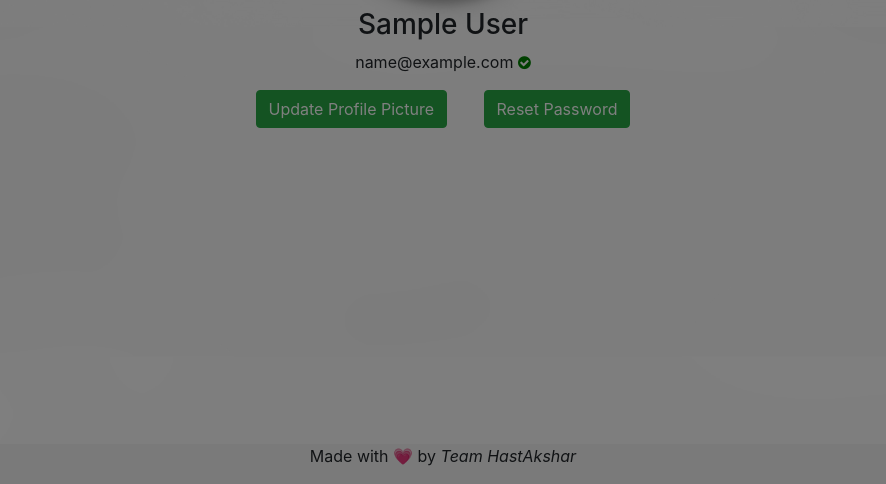
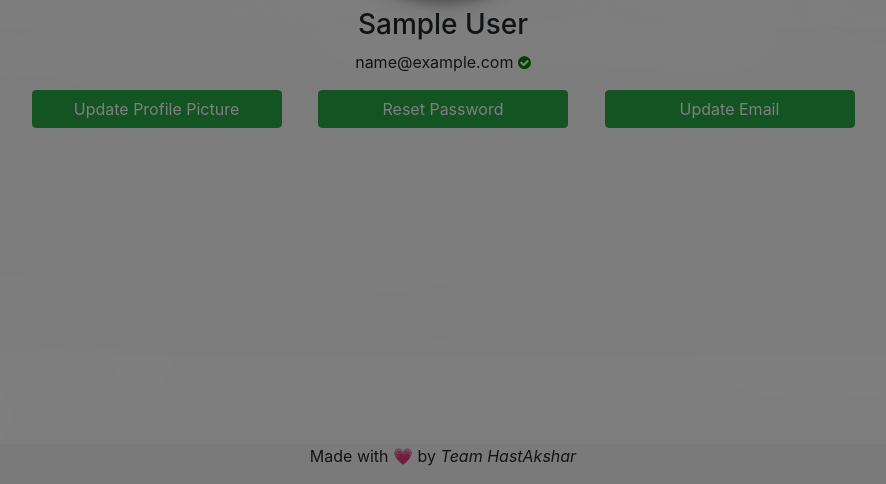
Before and after one commit to rkasale28/Hastakshar-Localhost, a Django app: page /view_profile/ in a window 1280 px wide, after a click on "Reset Password". Shown: the part 316-800 px from the top of the page, without its empty margins (197-1083 px from the left). Run offline with Django 3.2, Linux system fonts and the light colour scheme; the visitor is signed in with stand-in values (Sample User, id 1); data comes from the database, SQL or seed files in the repository; some libraries are stand-ins or nearby versions.

Commit message:
Update Email Feature Added

```diff
--- a/register/ajax_validation.py
+++ b/register/ajax_validation.py
@@ -89,3 +89,16 @@ def validate_roomcode(request):
     }
 
 	return JsonResponse(data)
+
+def validate_reset_email(request):
+	username = request.GET.get('username', None)
+	email = request.GET.get('email', None)
+
+	user = User.objects.get(username=username)
+
+	data = {
+		'invalid' : not (len(email)==0 or valid_email(email)),
+		'same' : email == user.email
+    }
+
+	return JsonResponse(data)
--- a/register/templates/main/view_profile.html
+++ b/register/templates/main/view_profile.html
@@ -10,7 +10,7 @@
     <link rel="stylesheet" href="https://stackpath.bootstrapcdn.com/bootstrap/4.1.3/css/bootstrap.min.css"
         integrity="sha384-MCw98/SFnGE8fJT3GXwEOngsV7Zt27NXFoaoApmYm81iuXoPkFOJwJ8ERdknLPMO" crossorigin="anonymous">
     <link rel="stylesheet" href="https://cdnjs.cloudflare.com/ajax/libs/font-awesome/4.7.0/css/font-awesome.min.css">
-
+    <link rel="stylesheet" href="{% static 'css/profile.css'%}">
 
     <script src="https://smtpjs.com/v3/smtp.js"> </script>
     <script src="https://ajax.googleapis.com/ajax/libs/jquery/2.1.1/jquery.min.js"></script>
@@ -47,15 +47,19 @@
             <h3 class="mt-2">{{ user.first_name }} {{ user.last_name }}</h3>
             <span class="mt-1 clearfix">{{ user.email }} <i class="fa fa-check-circle"
                     style="font-size:15px;color:green"></i></span>
-            <button type="button" class="btn btn-success m-3" data-toggle="modal" data-target="#myModal">Update Profile
+
+            <button type="button" class="btn btn-success custom-btn" data-toggle="modal" data-target="#myModal">Update
+                Profile
                 Picture</button>
-            <button type="button" class="btn btn-success m-3" data-toggle="modal" onclick="sendEmail()"
-                data-target="#myModal2">Reset
-                Password</button>
+            <button type="button" class="btn btn-success custom-btn" data-toggle="modal" onclick="sendEmail()"
+                data-target="#myModal2">Reset Password</button>
+            <button type="button" class="btn btn-success custom-btn" data-toggle="modal" data-target="#myModal3">Update
+                Email</button>
+
         </div>
     </div>
 
-    <!-- Modal -->
+    <!-- Modal for Update Profile Picture -->
     <div class="modal fade" id="myModal" role="dialog">
         <div class="modal-dialog">
 
@@ -78,7 +82,7 @@
         </div>
     </div>
 
-    <!-- Modal -->
+    <!-- Modal for Reset Password -->
     <div class="modal fade" id="myModal2" role="dialog">
         <div class="modal-dialog">
 
@@ -112,7 +116,7 @@
                         </div>
 
                         <input type="button" class="btn btn-success" value="Verify OTP" onclick="enterPassword()"
-                        id="submit_button" disabled style="border-radius: 100px; margin-top: 5px;" />
+                            id="submit_button" disabled style="border-radius: 100px; margin-top: 5px;" />
 
                         <div id="div_id_password1" class="form-group" style="display: none;">
                             <label for="id_password1" class=" requiredField">
@@ -131,8 +135,10 @@
                                         previous password!</li>
                                 </ul>
                                 <ul class="text-primary messages">
-                                    <li id="password-error-3">Password should contain atleast one upper Case alphabet</li>
-                                    <li id="password-error-4">Password should contain atleast one lower Case alphabet</li>
+                                    <li id="password-error-3">Password should contain atleast one upper Case alphabet
+                                    </li>
+                                    <li id="password-error-4">Password should contain atleast one lower Case alphabet
+                                    </li>
                                     <li id="password-error-5">Password should contain atleast one digit</li>
                                     <li id="password-error-6">Password should contain atleast one special character</li>
                                     <li id="password-error-7">Password should contain atleast six characters</li>
@@ -151,7 +157,8 @@
                             </div>
                             <div>
                                 <ul class="text-danger messages">
-                                    <li id="password2-error-1" style="display: none;">Confirm Password cannot be blank</li>
+                                    <li id="password2-error-1" style="display: none;">Confirm Password cannot be blank
+                                    </li>
                                     <li id="password2-error-2" style="display: none;">Passwords don't match</li>
                                 </ul>
                             </div>
@@ -165,9 +172,73 @@
         </div>
     </div>
 
+    <!-- Modal for Update Email -->
+    <div class="modal fade" id="myModal3" role="dialog">
+        <div class="modal-dialog">
+
+            <!-- Modal content-->
+            <div class="modal-content">
+                <div class="modal-header">
+                    <h5 class="modal-title">Update Email</h5>
+                </div>
+                <div class="modal-body">
+                    <form action="update_email_submit/" method="POST" enctype="multipart/form-data">
+                        {% csrf_token %}
+                        <input type="hidden" id="username" value="{{user.username}}" name="username">
+
+                        <div id="div_id_email" class="form-group">
+                            <label for="id_email" class=" requiredField">
+                                Email Address
+                                <span class="asteriskField">*</span>
+                            </label>
+                            <div class="">
+                                <input type="email" name="email" maxlength="50" class="emailinput form-control" required
+                                    id="id_email">
+                            </div>
+                            <div>
+                                <ul class="text-danger messages">
+                                    <li id="email-error-1" style="display:none;">Email cannot be blank</li>
+                                    <li id="email-error-2" style="display:none">Invalid Email</li>
+                                    <li id="email-error-3" style="display:none">New Email cannot be the same as
+                                        previous email!</li>
+                                </ul>
+                            </div>
+                        </div>
+
+                        <input type="button" class="btn btn-info" value="Verify Email" onclick="verifyEmail()" id="otp_button"
+                        style="border-radius: 100px; margin-top: 5px;" disabled/>
+
+                        <input type="hidden" name="otp1_1" id="otp1_1">
+
+                    <div id="div_id_otp_1" class="form-group" style="display: none;">
+                        <label for="otp2_1" class=" requiredField">
+                            Enter OTP
+                            <span class="asteriskField">*</span>
+                        </label>
+                        <div class="">
+                            <input type="password" name="otp2_1" minlength="5" maxlength="5"
+                                class="textinput textInput form-control" required id="otp2_1">
+                        </div>
+                        <div>
+                            <ul class="text-danger messages">
+                                <li id="otp-1-error-1" style="display: none;">OTP cannot be blank</li>
+                                <li id="otp-1-error-2" style="display: none;">OTP doesn't match</li>
+                            </ul>
+                        </div>
+                    </div>
+
+                    <button type="submit" class="btn btn-success m-3"
+                            style="float: right; display: none" id="submit_1">Update</button>
+                    </form>
+                </div>
+            </div>
+        </div>
+    </div>
+
     <script type="text/javascript" src="{%static 'js/time.js'%}"></script>
     <script type="text/javascript" src="{%static 'js/common.js'%}"></script>
     <script type="text/javascript" src="{%static 'validation/forgot.js'%}"></script>
+    <script type="text/javascript" src="{%static 'validation/profile.js'%}"></script>
     {% else %}
 
     <body>
--- a/register/urls.py
+++ b/register/urls.py
@@ -31,6 +31,7 @@ urlpatterns = [
     path('view_profile/',views.view_profile,name="view_profile"),
     path('view_profile/update_profile_pic_submit/',views.update_profile_pic_submit,name="update_profile_pic_submit"),
     path('view_profile/reset_password_submit/',views.reset_password_submit,name="reset_password_submit"),
+    path('view_profile/update_email_submit/',views.update_email_submit,name="update_email_submit"),
 
     path('ajax/validate_email/', ajax.validate_email, name='validate_email'),
     path('ajax/validate_username/', ajax.validate_username, name='validate_username'),
@@ -39,4 +40,5 @@ urlpatterns = [
     path('ajax/get_email/', ajax.get_email, name='get_email'),
     path('ajax/get_data/', ajax.get_data, name='get_data'),
     path('ajax/validate_roomcode/', ajax.validate_roomcode, name='validate_roomcode'),
+    path('ajax/validate_reset_email/', ajax.validate_reset_email, name='validate_reset_email'),
 ]
--- a/register/views.py
+++ b/register/views.py
@@ -155,3 +155,16 @@ def reset_password_submit(request):
 		return redirect('/login')
 	else:
 		return redirect('/view_profile')
+
+def update_email_submit(request):
+	if (request.method=='POST'):
+		username = request.POST["username"]
+		mail = request.POST["email"]
+
+		user = hUser.objects.get(username=username)
+		user.email = mail
+		user.save()
+
+		return redirect('/view_profile')
+	else:
+		return redirect('/view_profile')
--- /dev/null
+++ b/static/css/profile.css
@@ -0,0 +1,4 @@
+.custom-btn{
+    width: 250px !important;
+    margin: 1rem !important;
+}
--- /dev/null
+++ b/static/validation/profile.js
@@ -0,0 +1,62 @@
+function verifyEmail() {
+    $('#id_email').attr('readonly', true);
+
+    username = $('#username').val().trim()
+    mail = $('#id_email').val().trim()
+
+    var num = ''
+    for (i = 0; i < 5; i++) {
+        digit = Math.floor(Math.random() * 10);
+        num = num + digit.toString()
+    }
+
+    var msg = "Dear " + username + ",<br>You have requested for changing your email. <br>Your OTP for HastAkshar Account Email Updation is: " + num + ".<br>Kindly DO NOT share this One-Time-Password with anyone!<br><br>--<br>Warm Regards,<br>Support Team at HastAkshar"
+    Email.send({
+        Host: "smtp.gmail.com",
+        Username: "hastakshar.noreply@gmail.com",
+        Password: "Password_1",
+        To: mail,
+        From: "hastakshar.noreply@gmail.com",
+        Subject: "[IMPORTANT] OTP for HastAkshar Account Email Updation",
+        Body: msg
+    }).then(function (message) {
+        alert("OTP sent successfully to registered email address!")
+
+        $("#otp1_1").val(num)
+        $('#otp_button').css("display", "none");
+        $('#div_id_otp_1').css("display", "block");
+        $('#submit_1').css("display", "block");
+    });
+}
+
+$("#id_email").keyup(function () {
+    var email = $(this).val().trim();
+    var username = $("#username").val().trim();
+    var bool;
+
+    $.ajax({
+        url: '../ajax/validate_reset_email/',
+        data: {
+            'username': username,
+            'email': email
+        },
+        dataType: 'json',
+        success: function (data) {
+            display("#email-error-1", email == "")
+            display("#email-error-2", data.invalid)
+            display("#email-error-3", data.same)
+
+            bool = email == "" || data.invalid || data.same
+            enable("#otp_button", bool)
+        }
+    });
+});
+
+$("#otp2_1").keyup(function () {
+    var otp1 = $("#otp1_1").val().trim()
+    var otp2 = $(this).val().trim();
+
+    display("#otp-1-error-1",otp2 == "")
+    display("#otp-1-error-2",(otp2 != "" && otp1!=otp2))
+    enable("#submit_1", (otp2 == "" || otp1!=otp2))
+});
```
Also changed, not shown: register/templates/register/register.html (+9 -8 lines).
